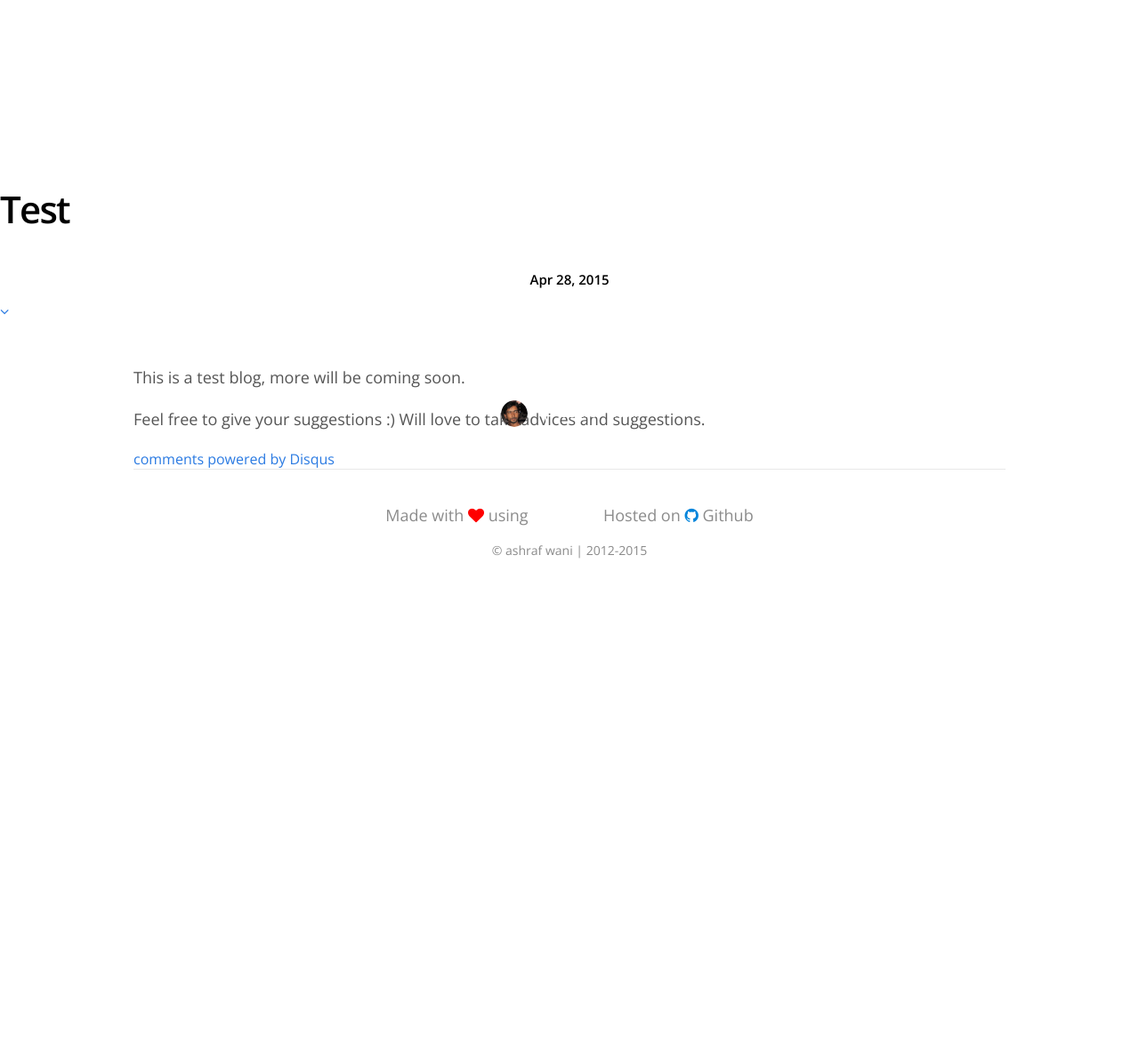
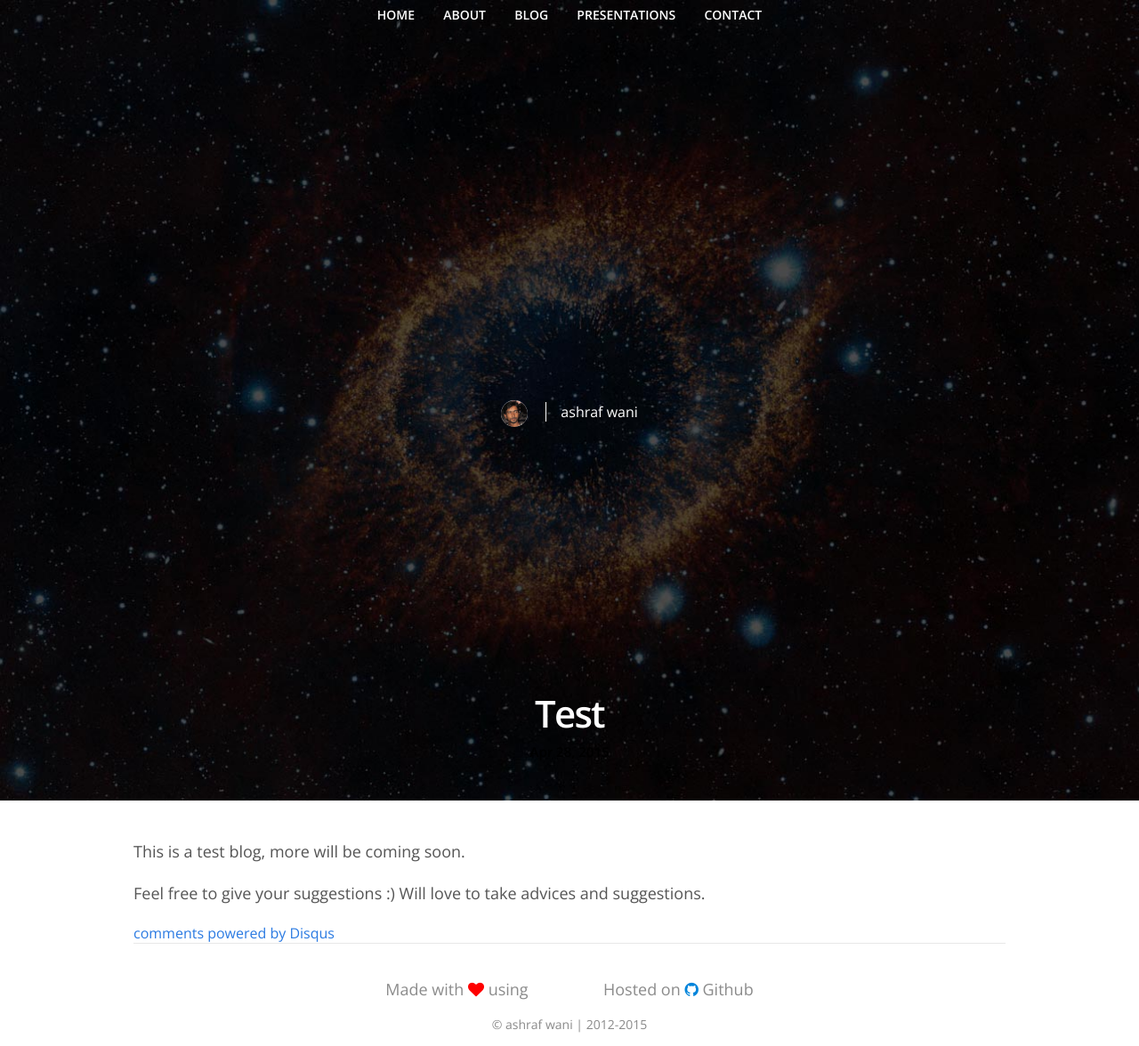
Before and after one commit to ashrafwani/ashrafwani.github.io, a Jekyll site: the page built from _posts/05-04-28-test.markdown, in a window 1280 px wide. Shown: the whole page at 89% size. Built offline with Jekyll 4.4.1, drawn with Linux system fonts in a browser that asks for light colours; nearby versions of some CDN libraries; library files that are not in the unit come from our copies; comment, search, counter and statistics services are not loaded; before the commit the page ends 900 px from its top, so only the background shows below that.

Commit message:
Update posts.html

```diff
--- a/_layouts/posts.html
+++ b/_layouts/posts.html
@@ -5,12 +5,9 @@
   <script src="/pace.min.js"></script>
   <!-- Go to www.addthis.com/dashboard to customize your tools -->
   <script type="text/javascript" src="//s7.addthis.com/js/300/addthis_widget.js#pubid=ra-53f78cca36582103"></script>
-  <script src="/js/driver.js"></script>
 
     <body>
-
-    <div id="large-header" class="large-header">
-      <canvas id="demo-canvas"></canvas>
+    <div id="background-pic">
       <div class="blog-nav">
 
         <a class="page-link" href="/">Home</a>
@@ -31,11 +28,9 @@
       <header class="post-header">
         <h1 class="fade-in">{{ page.title }}</h1>
         <p class="meta fade-in">{{ page.date | date: "%b %-d, %Y" }}{% if page.author %} • {{ page.author }}{% endif %}{% if page.meta %} • {{ page.meta }}{% endif %}</p>
-        <a class="post-anchor" href="#jump-on-click"><i class="fa fa-angle-down bounce"></i></a>
       </header>
     </div>
 
-    <a name="jump-on-click"></a>
     <div class="post-page-content">
       <div class="wrap">
       {{ content }}
```
